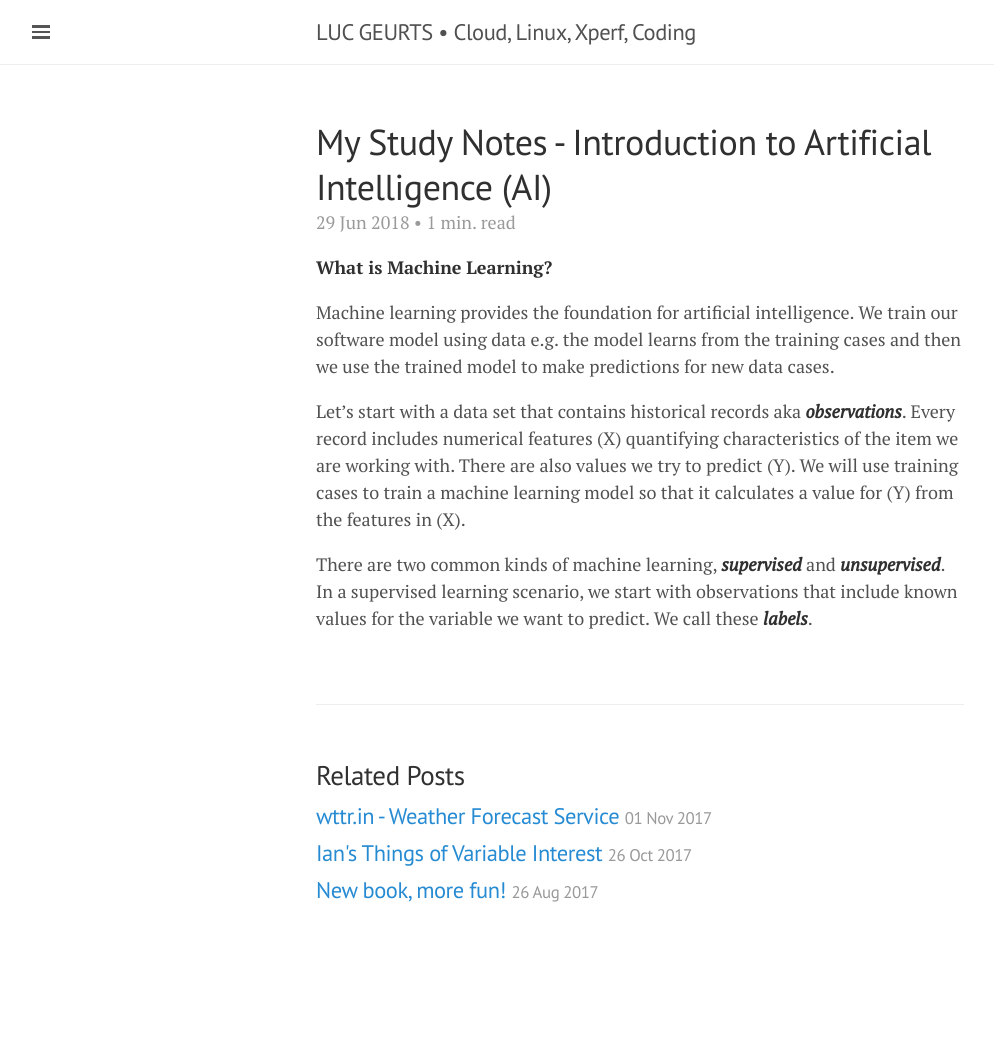
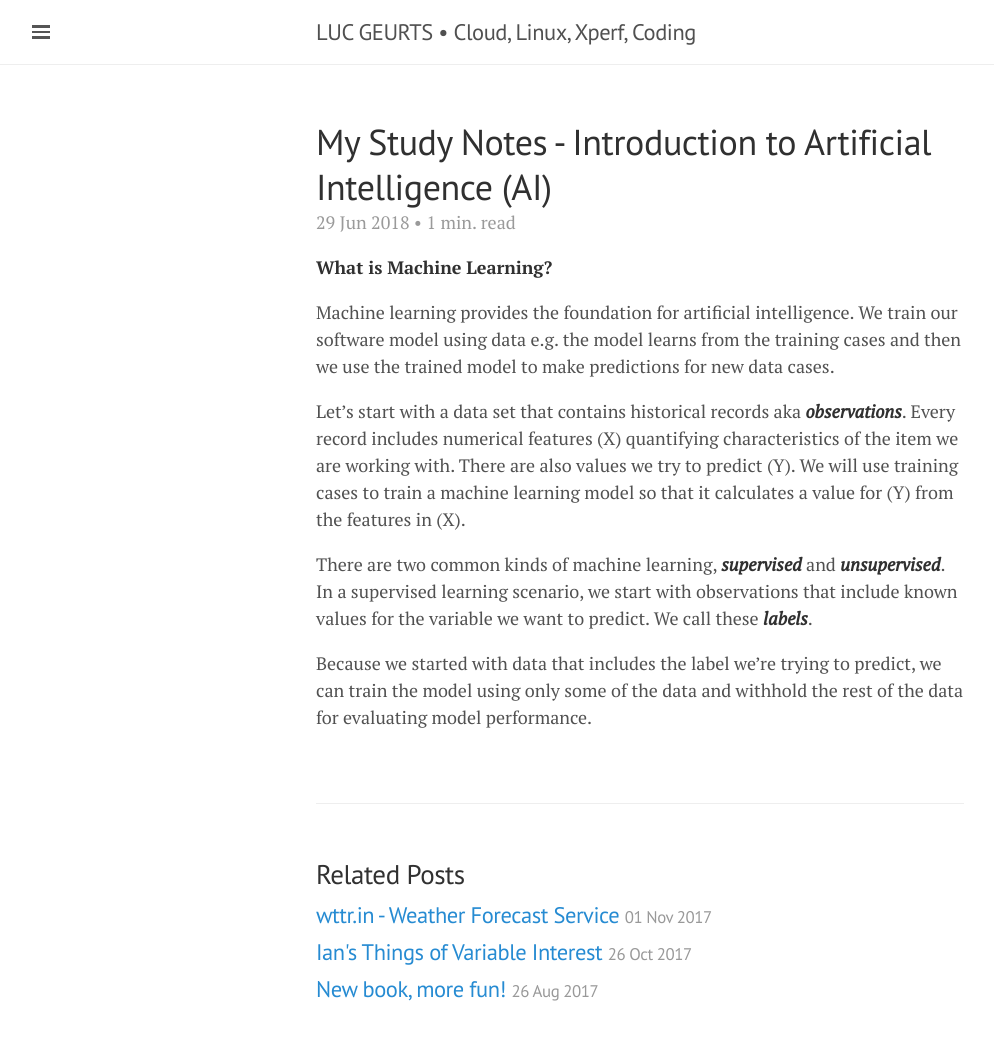
Before and after one commit to lgeurts/lgeurts.github.io, a Jekyll site: the page built from _posts/2018-06-29-introduction-to-artificial-intelligence.md, in a window 1280 px wide. Shown: the whole page, without its empty margins (0-994 px from the left). Built offline with Jekyll 4.4.1, drawn with Linux system fonts in a browser that asks for light colours; nearby versions of some CDN libraries; comment, search, counter and statistics services are not loaded; before the commit the page ends 958 px from its top, so only the background shows below that.

Commit message:
Update 2018-06-29-introduction-to-artificial-intelligence.md

```diff
--- a/_posts/2018-06-29-introduction-to-artificial-intelligence.md
+++ b/_posts/2018-06-29-introduction-to-artificial-intelligence.md
@@ -15,3 +15,5 @@
 There are also values we try to predict (Y). We will use training cases to train a machine learning model so that it calculates a value for (Y) from the features in (X).
 
 There are two common kinds of machine learning, ***supervised*** and ***unsupervised***. In a supervised learning scenario, we start with  observations that include known values for the variable we want to predict. We call these ***labels***.
+
+Because we started with data that includes the label we're trying to predict, we can train the model using only some of the data and withhold the rest of the data for evaluating model performance.
```
